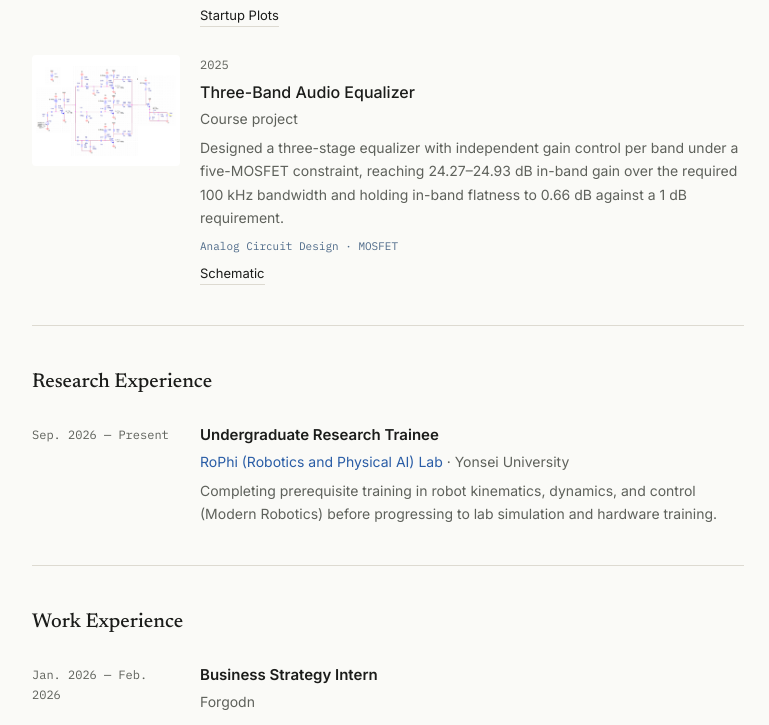
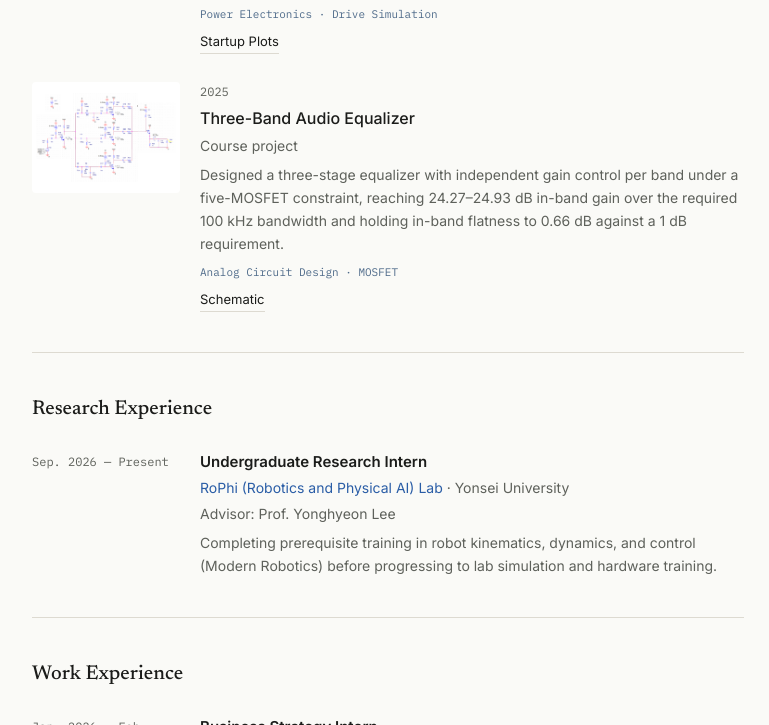
Before and after one commit to anisotropy4h-jw/anisotropy4h-jw.github.io, a plain HTML site: page index.html in a window 1280 px wide. Shown: the part 1807-2532 px from the top of the page, without its empty margins (252-1021 px from the left). Drawn offline with Linux system fonts and the light colour scheme.

Commit message:
Update RoPhi role to Research Intern, add advisor

```diff
--- a/index.html
+++ b/index.html
@@ -139,7 +139,7 @@
       <div class="affil">B.S. Student, Dept. of Electrical and Electronic Engineering · Yonsei University</div>
       <div class="bio">
         <p>Hi, I'm a third-year undergraduate in Electrical and Electronic Engineering at Yonsei University. I'm interested in robotics hardware, especially tactile sensing, analog front ends, and the embedded systems that connect sensors to robot control.</p>
-        <p>I'm currently an undergraduate research trainee at the <a class="lab-link" href="https://rophi-lab.github.io/">RoPhi (Robotics and Physical AI) Lab</a> at Yonsei University, building a foundation in robot kinematics, dynamics, and control.</p>
+        <p>I'm currently an undergraduate research intern at the <a class="lab-link" href="https://rophi-lab.github.io/">RoPhi (Robotics and Physical AI) Lab</a> at Yonsei University, advised by Prof. Yonghyeon Lee, where I'm building a foundation in robot kinematics, dynamics, and control.</p>
       </div>
       <div class="link-row">
         <a href="mailto:andy04re@yonsei.ac.kr">Email</a>
@@ -225,8 +225,9 @@
     <div class="tl-item">
       <div class="tl-period">Sep. 2026 — Present</div>
       <div>
-        <div class="tl-role">Undergraduate Research Trainee</div>
+        <div class="tl-role">Undergraduate Research Intern</div>
         <div class="tl-org"><a class="lab-link" href="https://rophi-lab.github.io/">RoPhi (Robotics and Physical AI) Lab</a> · Yonsei University</div>
+        <div class="tl-org">Advisor: Prof. Yonghyeon Lee</div>
         <div class="tl-desc">Completing prerequisite training in robot kinematics, dynamics, and control (Modern Robotics) before progressing to lab simulation and hardware training.</div>
       </div>
     </div>
```
